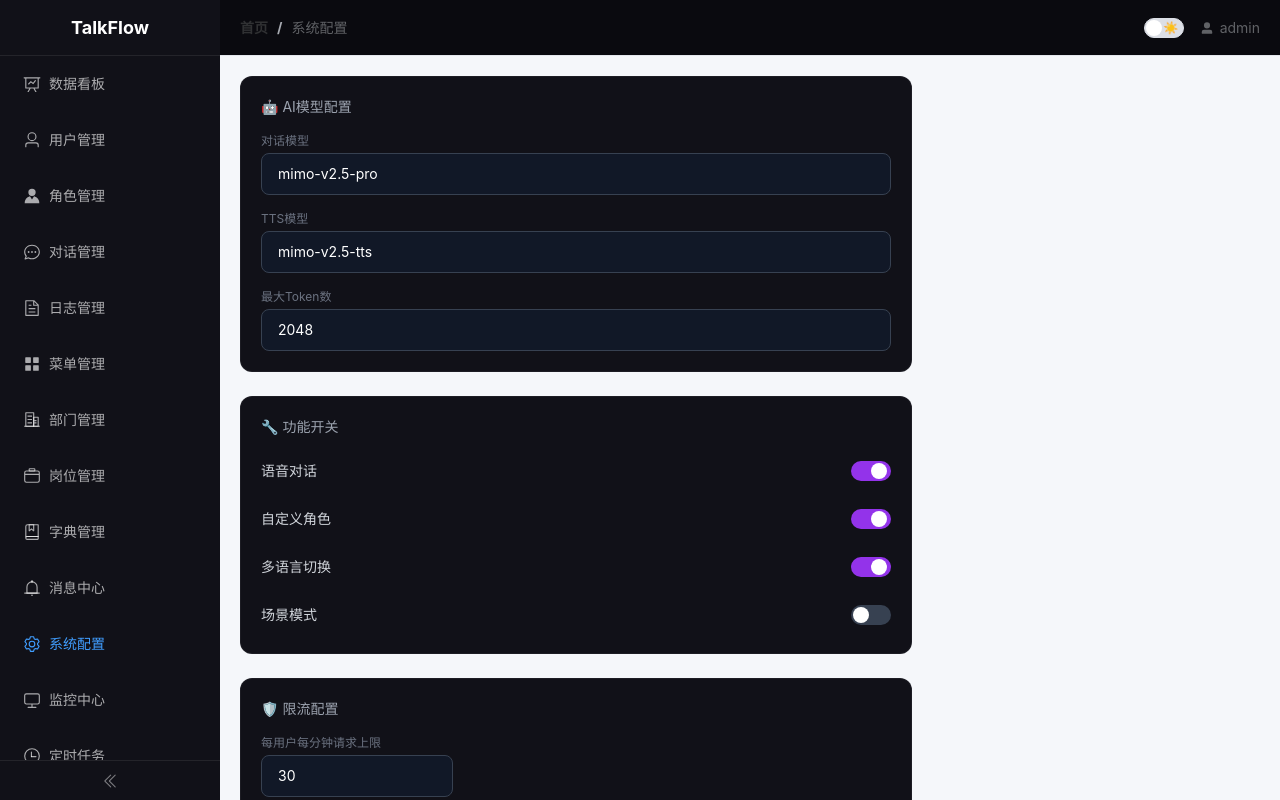
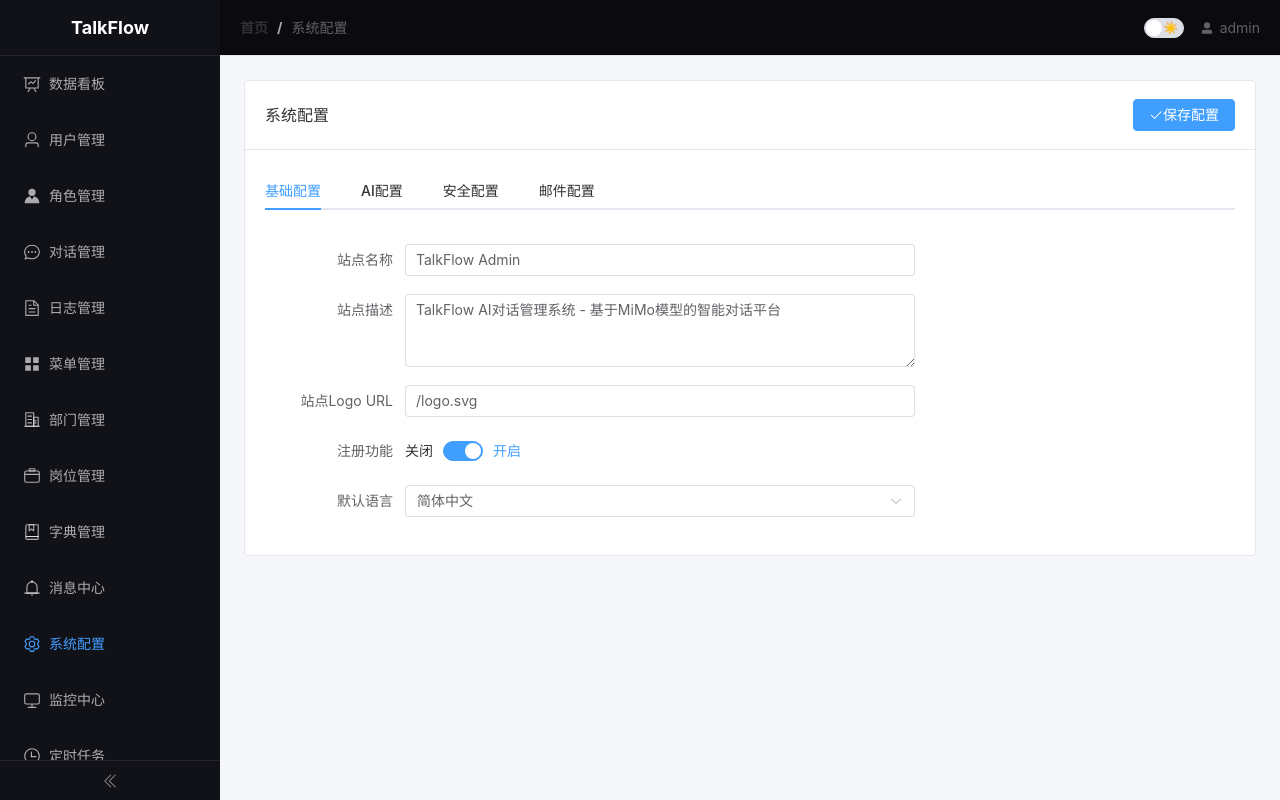
Before and after one commit to enjg/talkflow-admin, a Vue app: page /settings in a window 1280 px wide. Built offline with nearby package versions, Linux system fonts and the light colour scheme; sample sign-in values are in the browser's storage.

Commit message:
feat: 系统配置 - 基础/AI/安全/邮件四Tab配置

```diff
--- a/src/views/SettingsView.vue
+++ b/src/views/SettingsView.vue
@@ -1,77 +1,214 @@
+<template>
+  <div class="settings-view">
+    <el-card shadow="never">
+      <template #header>
+        <div class="card-header">
+          <span>系统配置</span>
+          <el-button type="primary" @click="handleSave" :loading="saving">
+            <el-icon><Check /></el-icon>保存配置
+          </el-button>
+        </div>
+      </template>
+
+      <el-tabs v-model="activeTab">
+        <!-- 基础配置 -->
+        <el-tab-pane label="基础配置" name="basic">
+          <el-form :model="config" label-width="140px" style="max-width: 650px; margin-top: 20px;">
+            <el-form-item label="站点名称">
+              <el-input v-model="config.siteName" placeholder="请输入站点名称" />
+            </el-form-item>
+            <el-form-item label="站点描述">
+              <el-input v-model="config.siteDesc" type="textarea" :rows="3" placeholder="请输入站点描述" />
+            </el-form-item>
+            <el-form-item label="站点Logo URL">
+              <el-input v-model="config.siteLogo" placeholder="请输入Logo URL" />
+            </el-form-item>
+            <el-form-item label="注册功能">
+              <el-switch v-model="config.registerEnabled" active-text="开启" inactive-text="关闭" />
+            </el-form-item>
+            <el-form-item label="默认语言">
+              <el-select v-model="config.language" style="width: 100%;">
+                <el-option label="简体中文" value="zh-CN" />
+                <el-option label="English" value="en-US" />
+                <el-option label="日本語" value="ja-JP" />
+              </el-select>
+            </el-form-item>
+          </el-form>
+        </el-tab-pane>
+
+        <!-- AI配置 -->
+        <el-tab-pane label="AI配置" name="ai">
+          <el-form :model="config" label-width="140px" style="max-width: 650px; margin-top: 20px;">
+            <el-form-item label="默认AI模型">
+              <el-select v-model="config.aiModel" style="width: 100%;">
+                <el-option label="MiMo-7B (Nous Research)" value="mimo-7b" />
+                <el-option label="GPT-4o" value="gpt-4o" />
+                <el-option label="GPT-4o-mini" value="gpt-4o-mini" />
+                <el-option label="Claude-3.5 Sonnet" value="claude-3.5-sonnet" />
+                <el-option label="DeepSeek-V3" value="deepseek-v3" />
+              </el-select>
+            </el-form-item>
+            <el-form-item label="TTS模型">
+              <el-select v-model="config.ttsModel" style="width: 100%;">
+                <el-option label="Edge TTS" value="edge-tts" />
+                <el-option label="OpenAI TTS" value="openai-tts" />
+                <el-option label="Azure TTS" value="azure-tts" />
+                <el-option label="禁用" value="disabled" />
+              </el-select>
+            </el-form-item>
+            <el-form-item label="最大Token数">
+              <el-input-number v-model="config.maxTokens" :min="256" :max="128000" :step="256" style="width: 100%;" />
+            </el-form-item>
+            <el-form-item label="Temperature">
+              <el-slider v-model="config.temperature" :min="0" :max="2" :step="0.1" show-input />
+            </el-form-item>
+            <el-form-item label="上下文轮数">
+              <el-input-number v-model="config.contextTurns" :min="0" :max="50" style="width: 100%;" />
+            </el-form-item>
+            <el-form-item label="API请求速率限制">
+              <el-input-number v-model="config.rateLimit" :min="1" :max="10000" :step="10" style="width: 100%;" />
+              <div class="form-tip">每分钟最大请求数</div>
+            </el-form-item>
+            <el-form-item label="流式响应">
+              <el-switch v-model="config.streamResponse" active-text="开启" inactive-text="关闭" />
+            </el-form-item>
+          </el-form>
+        </el-tab-pane>
+
+        <!-- 安全配置 -->
+        <el-tab-pane label="安全配置" name="security">
+          <el-form :model="config" label-width="140px" style="max-width: 650px; margin-top: 20px;">
+            <el-form-item label="JWT过期时间(秒)">
+              <el-input-number v-model="config.jwtExpiry" :min="300" :max="604800" :step="300" style="width: 100%;" />
+              <div class="form-tip">当前值: {{ formatDuration(config.jwtExpiry) }}</div>
+            </el-form-item>
+            <el-form-item label="RefreshToken过期(秒)">
+              <el-input-number v-model="config.refreshTokenExpiry" :min="3600" :max="2592000" :step="3600" style="width: 100%;" />
+              <div class="form-tip">当前值: {{ formatDuration(config.refreshTokenExpiry) }}</div>
+            </el-form-item>
+            <el-form-item label="密码最小长度">
+              <el-input-number v-model="config.passwordMinLength" :min="6" :max="32" style="width: 100%;" />
+            </el-form-item>
+            <el-form-item label="登录失败锁定">
+              <el-switch v-model="config.loginLockEnabled" active-text="开启" inactive-text="关闭" />
+            </el-form-item>
+            <el-form-item v-if="config.loginLockEnabled" label="最大失败次数">
+              <el-input-number v-model="config.maxLoginAttempts" :min="3" :max="20" style="width: 100%;" />
+            </el-form-item>
+            <el-form-item v-if="config.loginLockEnabled" label="锁定时长(分钟)">
+              <el-input-number v-model="config.lockDuration" :min="5" :max="1440" :step="5" style="width: 100%;" />
+            </el-form-item>
+            <el-form-item label="验证码">
+              <el-switch v-model="config.captchaEnabled" active-text="开启" inactive-text="关闭" />
+            </el-form-item>
+          </el-form>
+        </el-tab-pane>
+
+        <!-- 邮件配置 -->
+        <el-tab-pane label="邮件配置" name="email">
+          <el-form :model="config" label-width="140px" style="max-width: 650px; margin-top: 20px;">
+            <el-form-item label="SMTP服务器">
+              <el-input v-model="config.smtpHost" placeholder="smtp.example.com" />
+            </el-form-item>
+            <el-form-item label="SMTP端口">
+              <el-input-number v-model="config.smtpPort" :min="1" :max="65535" style="width: 100%;" />
+            </el-form-item>
+            <el-form-item label="发件人邮箱">
+              <el-input v-model="config.smtpFrom" placeholder="noreply@example.com" />
+            </el-form-item>
+            <el-form-item label="SMTP用户名">
+              <el-input v-model="config.smtpUser" placeholder="请输入SMTP用户名" />
+            </el-form-item>
+            <el-form-item label="SMTP密码">
+              <el-input v-model="config.smtpPassword" type="password" show-password placeholder="请输入SMTP密码" />
+            </el-form-item>
+            <el-form-item label="SSL/TLS">
+              <el-switch v-model="config.smtpSsl" active-text="开启" inactive-text="关闭" />
+            </el-form-item>
+            <el-form-item>
+              <el-button type="primary" @click="handleTestEmail">发送测试邮件</el-button>
+            </el-form-item>
+          </el-form>
+        </el-tab-pane>
+      </el-tabs>
+    </el-card>
+  </div>
+</template>
+
 <script setup lang="ts">
-import { ref } from 'vue'
+import { ref, reactive } from 'vue'
+import { Check } from '@element-plus/icons-vue'
+import { ElMessage } from 'element-plus'
 
-const settings = ref({
-  aiModel: 'mimo-v2.5-pro',
-  ttsModel: 'mimo-v2.5-tts',
-  rateLimitPerMin: 30,
-  maxTokens: 2048,
-  features: {
-    voiceChat: true,
-    customCharacters: true,
-    multiLang: true,
-    sceneMode: false,
-  }
+const activeTab = ref('basic')
+const saving = ref(false)
+
+const config = reactive({
+  // 基础
+  siteName: 'TalkFlow Admin',
+  siteDesc: 'TalkFlow AI对话管理系统 - 基于MiMo模型的智能对话平台',
+  siteLogo: '/logo.svg',
+  registerEnabled: true,
+  language: 'zh-CN',
+  // AI
+  aiModel: 'mimo-7b',
+  ttsModel: 'edge-tts',
+  maxTokens: 8192,
+  temperature: 0.7,
+  contextTurns: 10,
+  rateLimit: 60,
+  streamResponse: true,
+  // 安全
+  jwtExpiry: 7200,
+  refreshTokenExpiry: 604800,
+  passwordMinLength: 8,
+  loginLockEnabled: true,
+  maxLoginAttempts: 5,
+  lockDuration: 30,
+  captchaEnabled: true,
+  // 邮件
+  smtpHost: 'smtp.example.com',
+  smtpPort: 465,
+  smtpFrom: 'noreply@talkflow.com',
+  smtpUser: 'noreply@talkflow.com',
+  smtpPassword: '',
+  smtpSsl: true,
 })
 
-function saveSettings() {
-  // TODO: 保存到API
-  alert('设置已保存')
+function formatDuration(seconds: number): string {
+  if (seconds < 3600) return `${Math.floor(seconds / 60)}分钟`
+  if (seconds < 86400) return `${Math.floor(seconds / 3600)}小时`
+  return `${Math.floor(seconds / 86400)}天`
+}
+
+function handleSave() {
+  saving.value = true
+  setTimeout(() => {
+    saving.value = false
+    ElMessage.success('配置保存成功')
+  }, 800)
+}
+
+function handleTestEmail() {
+  ElMessage.info('正在发送测试邮件...')
+  setTimeout(() => {
+    ElMessage.success('测试邮件发送成功，请检查收件箱')
+  }, 1500)
 }
 </script>
 
-<template>
-  <div class="max-w-2xl space-y-6">
-    <!-- AI模型配置 -->
-    <div class="bg-[#111118] border border-white/5 rounded-xl p-5">
-      <h3 class="text-sm text-gray-400 mb-4">🤖 AI模型配置</h3>
-      <div class="space-y-4">
-        <div>
-          <label class="block text-xs text-gray-500 mb-1">对话模型</label>
-          <input v-model="settings.aiModel"
-            class="w-full bg-gray-900 text-white rounded-lg px-4 py-2.5 border border-gray-700 focus:border-purple-500 focus:outline-none text-sm" />
-        </div>
-        <div>
-          <label class="block text-xs text-gray-500 mb-1">TTS模型</label>
-          <input v-model="settings.ttsModel"
-            class="w-full bg-gray-900 text-white rounded-lg px-4 py-2.5 border border-gray-700 focus:border-purple-500 focus:outline-none text-sm" />
-        </div>
-        <div>
-          <label class="block text-xs text-gray-500 mb-1">最大Token数</label>
-          <input v-model.number="settings.maxTokens" type="number"
-            class="w-full bg-gray-900 text-white rounded-lg px-4 py-2.5 border border-gray-700 focus:border-purple-500 focus:outline-none text-sm" />
-        </div>
-      </div>
-    </div>
-
-    <!-- 功能开关 -->
-    <div class="bg-[#111118] border border-white/5 rounded-xl p-5">
-      <h3 class="text-sm text-gray-400 mb-4">🔧 功能开关</h3>
-      <div class="space-y-3">
-        <label v-for="(val, key) in settings.features" :key="key"
-          class="flex items-center justify-between py-2 cursor-pointer">
-          <span class="text-sm text-gray-300">{{ { voiceChat: '语音对话', customCharacters: '自定义角色', multiLang: '多语言切换', sceneMode: '场景模式' }[key as string] }}</span>
-          <div :class="['w-10 h-5 rounded-full transition relative', val ? 'bg-purple-600' : 'bg-gray-700']"
-            @click="(settings.features as any)[key as string] = !(settings.features as any)[key as string]">
-            <div :class="['absolute top-0.5 w-4 h-4 rounded-full bg-white transition', val ? 'left-5' : 'left-0.5']" />
-          </div>
-        </label>
-      </div>
-    </div>
-
-    <!-- 限流配置 -->
-    <div class="bg-[#111118] border border-white/5 rounded-xl p-5">
-      <h3 class="text-sm text-gray-400 mb-4">🛡️ 限流配置</h3>
-      <div>
-        <label class="block text-xs text-gray-500 mb-1">每用户每分钟请求上限</label>
-        <input v-model.number="settings.rateLimitPerMin" type="number"
-          class="w-48 bg-gray-900 text-white rounded-lg px-4 py-2.5 border border-gray-700 focus:border-purple-500 focus:outline-none text-sm" />
-      </div>
-    </div>
-
-    <button @click="saveSettings"
-      class="px-6 py-2.5 bg-purple-600 hover:bg-purple-700 text-white text-sm rounded-lg transition">
-      保存设置
-    </button>
-  </div>
-</template>
+<style scoped>
+.settings-view {
+  padding: 4px;
+}
+.card-header {
+  display: flex;
+  justify-content: space-between;
+  align-items: center;
+}
+.form-tip {
+  font-size: 12px;
+  color: var(--el-text-color-secondary);
+  margin-top: 4px;
+}
+</style>
```
